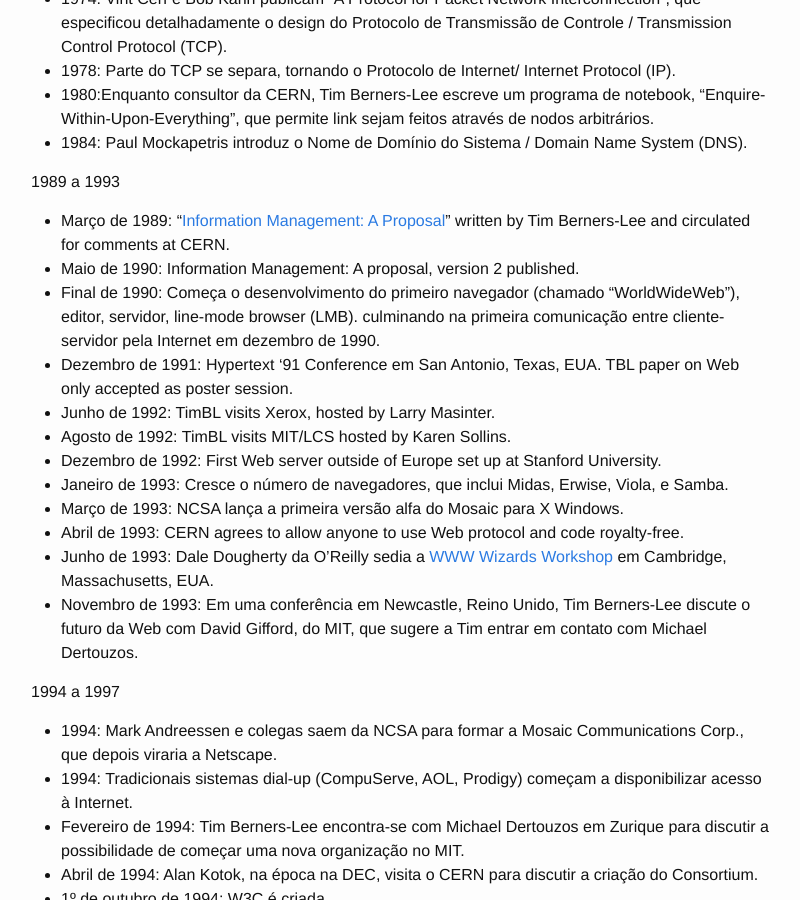
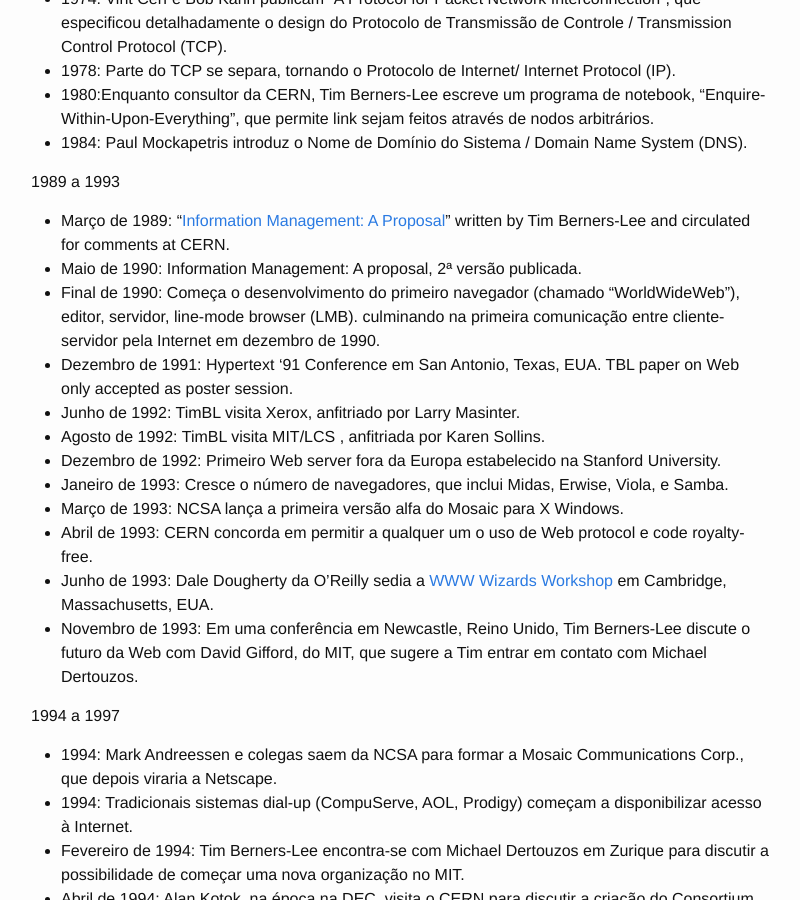
Before and after one commit to webiwg/historia-web-pt, a Jekyll site: the page built from w3c/w3c10/linha-do-tempo-aniversario-10-anos-w3c.md, in a window 1280 px wide and 900 px high, scrolled down 951 px. Shown: the whole window, without its empty margins (239-1039 px from the left). Built offline with Jekyll 4.4.1, drawn with Linux system fonts in a browser that asks for light colours.

Commit message:
Último update do texto

```diff
--- a/w3c/w3c10/linha-do-tempo-aniversario-10-anos-w3c.md
+++ b/w3c/w3c10/linha-do-tempo-aniversario-10-anos-w3c.md
@@ -48,15 +48,15 @@ Antes de 1989
 1989 a 1993
 
 *   Março de 1989: "[Information Management: A Proposal](http://www.w3.org/History/1989/proposal.html)" written by Tim Berners-Lee and circulated for comments at CERN.
-*   Maio de 1990: Information Management: A proposal, version 2 published.
+*   Maio de 1990: Information Management: A proposal, 2ª versão publicada.
 *   Final de 1990: Começa o desenvolvimento do primeiro navegador (chamado "WorldWideWeb"), editor, servidor, line-mode browser (LMB). culminando na primeira comunicação entre cliente-servidor pela Internet em dezembro de 1990.
 *   Dezembro de 1991: Hypertext '91 Conference em San Antonio, Texas, EUA. TBL paper on Web only accepted as poster session.
-*   Junho de 1992: TimBL visits Xerox, hosted by Larry Masinter.
-*   Agosto de 1992: TimBL visits MIT/LCS hosted by Karen Sollins.
-*   Dezembro de 1992: First Web server outside of Europe set up at Stanford University.
+*   Junho de 1992: TimBL visita Xerox, anfitriado por Larry Masinter.
+*   Agosto de 1992: TimBL visita MIT/LCS , anfitriada por Karen Sollins.
+*   Dezembro de 1992: Primeiro Web server fora da Europa estabelecido na Stanford University.
 *   Janeiro de 1993: Cresce o número de navegadores, que inclui Midas, Erwise, Viola, e Samba.
 *   Março de 1993: NCSA lança a primeira versão alfa do Mosaic para X Windows.
-*   Abril de 1993: CERN agrees to allow anyone to use Web protocol and code royalty-free.
+*   Abril de 1993: CERN concorda em permitir a qualquer um o uso de Web protocol e code royalty-free.
 *   Junho de 1993: Dale Dougherty da O'Reilly sedia a [WWW Wizards Workshop](http://www.w3.org/History/1994/WWW/WorkingNotes/Overview.html#z45) em Cambridge, Massachusetts, EUA.
 *   Novembro de 1993: Em uma conferência em Newcastle, Reino Unido, Tim Berners-Lee discute o futuro da Web com David Gifford, do MIT, que sugere a Tim entrar em contato com Michael Dertouzos.
 
```
